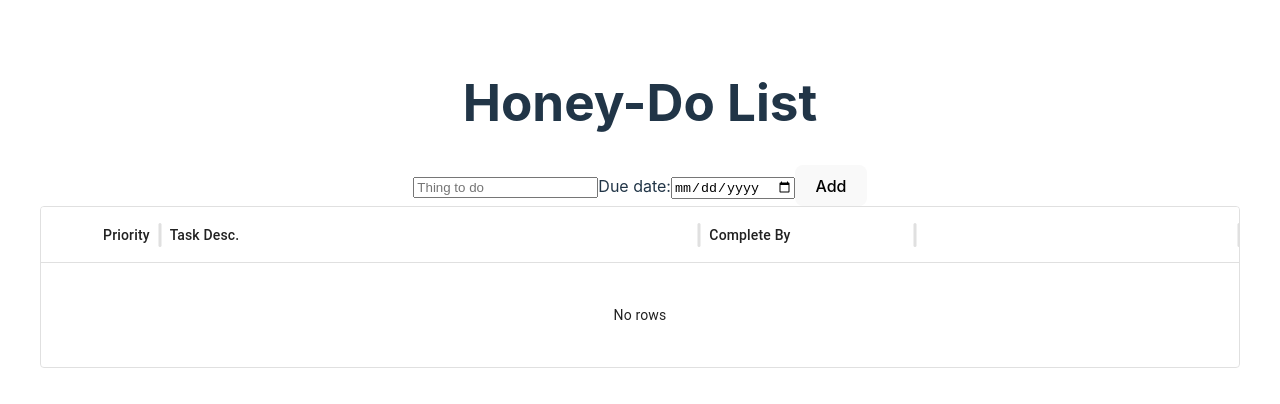
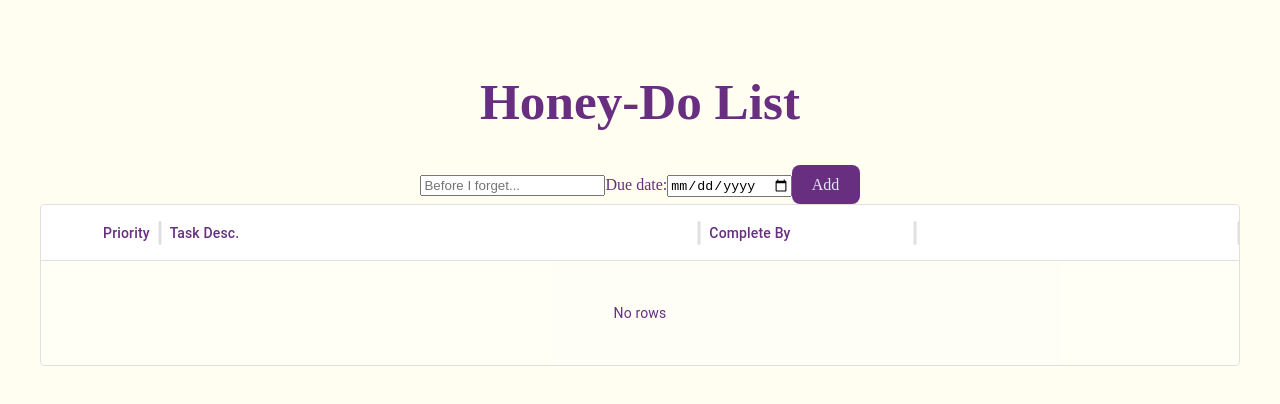
Before and after one commit to CJMiller17/to-do-list, a React (Vite) app: page / in a window 1280 px wide. Shown: the top 404 px of the page. Built offline with nearby package versions, Linux system fonts and the light colour scheme.

Commit message:
Put some CSS on it

```diff
--- a/package.json
+++ b/package.json
@@ -19,6 +19,7 @@
     "@fortawesome/react-fontawesome": "^0.2.0",
     "@mui/material": "^5.15.16",
     "@mui/x-data-grid": "^7.3.2",
+    "bootstrap-icons": "^1.11.3",
     "moment": "^2.30.1",
     "react": "^18.2.0",
     "react-dom": "^18.2.0",
--- a/src/Button.jsx
+++ b/src/Button.jsx
@@ -1,16 +1,10 @@
+import "./index.css";
 
 function Button(props) {
-    // console.log(props)
-    // console.log(props.children)
-    return (
-      <button
-        className={props.class}
-            onClick={props.handleAction}
-            id={props.id}
-      >
-       {props.buttonText}
-      </button>
-    );
+  return (
+    <button className={props.class} onClick={props.handleAction} id={props.id}>
+      {props.buttonText}
+    </button>
+  );
 }
-
-export default Button
+export default Button;
--- a/src/Task.jsx
+++ b/src/Task.jsx
@@ -1,13 +1,18 @@
 import React, { useState } from "react";
 import moment from 'moment';
-import Button from "./Button";
+import "./index.css";
 
 function Task({ task, updateTask }) {
+
   console.log("updateTask: ", updateTask)
-    // Calc the diff between current date and due date
+  // Calc the diff between current date and due date
   const dueDateDiff = moment(task.dueDate).diff(moment(), "days");
   const dueDateTest = moment(task.dueDate);
-  const [isEditing, setIsEditing] = useState(false);
+  // This was an attempt to fix the editing issue where the edits aren't retained
+
+  // This code isn't working
+
+/*  const [isEditing, setIsEditing] = useState(false);
   const [editedDescription, setEditedDescription] = useState(task.description);
 
   const handleDoubleClick = () => {
@@ -24,6 +29,7 @@ function Task({ task, updateTask }) {
     updateTask(task.id, editedDescription);
     setIsEditing(false);
   }
+*/
 
     let dotColor = "";
     if (dueDateDiff >= "5") {
@@ -38,9 +44,9 @@ function Task({ task, updateTask }) {
 
     return (
       <>
-        {/* {tasks.map((task, index) => ( */}
-        <div key={task.id} onDoubleClick={handleDoubleClick}>
-          {isEditing ? (
+        <div key={task.id}>
+          {/* // This code also isn't working. I will come back to it later */}
+          {/* {isEditing ? (
             <input
               type="text"
               value={editedDescription}
@@ -48,11 +54,11 @@ function Task({ task, updateTask }) {
               onBlur={handleSave}
               autoFocus
             />
-          ) : (
+          ) : ( */}
             <div>
               <span className="status" style={{ backgroundColor: dotColor }}> ** </span>
               <span className="text">{task.description}</span>
-            </div>)}
+            </div>
         </div>
       </>
     );
--- a/src/ToDoList.jsx
+++ b/src/ToDoList.jsx
@@ -1,11 +1,9 @@
 import React, { useEffect, useState } from "react";
-import { FontAwesomeIcon } from "@fortawesome/react-fontawesome";
 import Button from "./Button";
 import Task from "./Task";
 import { v4 as uuidv4 } from "uuid";
 import { DataGrid } from "@mui/x-data-grid";
-
-
+import "./index.css";
 
 function ToDoList() {
 
@@ -25,9 +23,6 @@ function ToDoList() {
       display: "flex",
       align: "right",
       headerAlign: "right",
-      // renderCell: (params) => (
-      //   <span>{params.api.getRowIndexRelativeToVisibleRows(params.id) + 1}</span>
-      // ),
     },
     {
       field: "col2",
@@ -38,9 +33,6 @@ function ToDoList() {
       renderCell: (x) => (
         <Task
           task={x.row}
-          // deleteTask={() => deleteTask(x.row.id)}
-          // moveTaskUp={() => moveTaskUp(x.row.id)}
-          // moveTaskDown={() => moveTaskDown(x.row.id)}
         />
       ),
     },
@@ -58,8 +50,6 @@ function ToDoList() {
       flex: .6,
       sortable: false,
       display: "flex",
-      // align: "right",
-      // headerAlign: "right",
       renderCell: (x) => (
         <div>
           <Button
@@ -92,8 +82,10 @@ function ToDoList() {
     if (!date || isNaN(new Date(date))) {
       return "";
     }
+    // Built in object to the toLocaleDateString method
     const mmDDYY = { month: "long", day: "numeric", year: "numeric" };
     const selectedDate = new Date(date);
+    // This fixed a timezone bug where the date always showed the previous day
     selectedDate.setDate(selectedDate.getDate() + 1);
     const formattedDate = selectedDate.toLocaleDateString("en-US", mmDDYY);
     return formattedDate;
@@ -111,7 +103,9 @@ function ToDoList() {
   function addTask() {
     // Prevents empty task submissions
     if (newTaskDescription.trim() !== "") {
+      // Creates standard task object
       const newTaskObject = {
+        // Gives each task a unique id so they can move around without errors
         id: uuidv4(),
         description: newTaskDescription,
         dueDate: formatDate(newTaskDate),
@@ -124,33 +118,26 @@ function ToDoList() {
     }
   }
 
-
   function deleteTask(id) {
-    // The item with the current index doesn't pass the test so doesn't appear in the new array. It doesn't move, it stays behind. Fun mind experiment.
+    // The item with the current index doesn't pass the test so doesn't appear
+    // in the new array.It doesn't move, it stays behind. Fun mind experiment.
     const updatedTasks = currentTasks.filter((task) => task.id !== id);
     setCurrentTasks(updatedTasks);
   }
 
-
   function moveTaskUp(id) {
-    // If element is at the top, it can't be moved higher, ie. BUGS!! You can push stuff up and off the screen
+    // If element is at the top, it can't be moved higher,
+    // ie.BUGS!! You can push stuff up and off the screen
     const index = currentTasks.findIndex((task) => task.id === id);
     if (index > 0) {
       const updatedTasks = [...currentTasks];
+      // Swapping places in the index
       [updatedTasks[index], updatedTasks[index - 1]] = [
         updatedTasks[index - 1],
         updatedTasks[index],
       ];
       setCurrentTasks(updatedTasks);
     }
-  }
-
-  function updateTask(id, description) {
-    setCurrentTasks((prevTasks) =>
-      prevTasks.map((task) =>
-        task.id === id ? { ...task, description: description } : task
-      )
-    );
   }
 
   function moveTaskDown(id) {
@@ -165,6 +152,17 @@ function ToDoList() {
     }
   }
 
+  // This function doesnt work. Tried to fix edit box bug
+  /*
+  function updateTask(id, description) {
+    setCurrentTasks((prevTasks) =>
+      prevTasks.map((task) =>
+        task.id === id ? { ...task, description: description } : task
+      )
+    );
+  }
+  */
+
   // This fixed the bug where the numbers would get out of order
   const rowsWithPriority = currentTasks.map((task, i) => ({
     ...task, priority: i + 1,
@@ -177,7 +175,7 @@ function ToDoList() {
         <div>
           <input
             type="text"
-            placeholder="Thing to do"
+            placeholder="Before I forget..."
             value={newTaskDescription}
             onChange={handleTaskInput}
             // You can press enter to submit task
@@ -188,7 +186,7 @@ function ToDoList() {
               }
             }}
           />
-
+          {/* This is for accessibility reasons */}
           <label htmlFor="dueDate">Due date:</label>
 
           <input
@@ -203,18 +201,17 @@ function ToDoList() {
             class={"add-button"}
             handleAction={addTask}
             buttonText={"Add"}
-            // id={() => uuidv4}
           ></Button>
         </div>
 
         <div>
           <DataGrid
-            // rows={currentTasks}
             rows={rowsWithPriority}
             columns={columns}
             // Disables some built in visibility features that I don't want the user to have
             disableColumnMenu
             hideFooter={true}
+            // Populates the tasks into the grid
             components={{
               Cell: ({ row }) => (
                 <Task
@@ -223,11 +220,6 @@ function ToDoList() {
                 />
               )
             }}
-            // columnTypes={{
-            //   string: {
-            //     cellClassName: "editable-cell"
-            //   }
-            // }}
           />
         </div>
       </div>
--- a/src/index.css
+++ b/src/index.css
@@ -1,17 +1,3 @@
-:root {
-  font-family: Inter, system-ui, Avenir, Helvetica, Arial, sans-serif;
-  line-height: 1.5;
-  font-weight: 400;
-
-  color-scheme: light dark;
-  color: rgba(255, 255, 255, 0.87);
-  background-color: #242424;
-
-  font-synthesis: none;
-  text-rendering: optimizeLegibility;
-  -webkit-font-smoothing: antialiased;
-  -moz-osx-font-smoothing: grayscale;
-}
 
 #root {
   max-width: 1280px;
@@ -23,6 +9,11 @@
 h1 {
   font-size: 3.2em;
   line-height: 1.1;
+  color: #682E80;
+}
+
+div {
+  color: #682E80;
 }
 
 button {
@@ -32,13 +23,13 @@ button {
   font-size: 1em;
   font-weight: 500;
   font-family: inherit;
-  background-color: #1a1a1a;
   cursor: pointer;
   transition: border-color 0.25s;
+
 }
 
 button:hover {
-  border-color: #646cff;
+  border-color: #682E80;;
 }
 
 button:focus,
@@ -48,14 +39,13 @@ button:focus-visible {
 
 @media (prefers-color-scheme: light) {
   :root {
-    color: #213547;
-    background-color: #ffffff;
+    color: #682E80;
+    background-color: #FFFEF0;
   }
-  a:hover {
-    color: #747bff;
-  }
+
   button {
-    background-color: #f9f9f9;
+    color: lavender;
+    background-color: #682E80;
   }
 }
 
```
Also changed, not shown: 1 other file (tests, documents, lock files or other folders).
